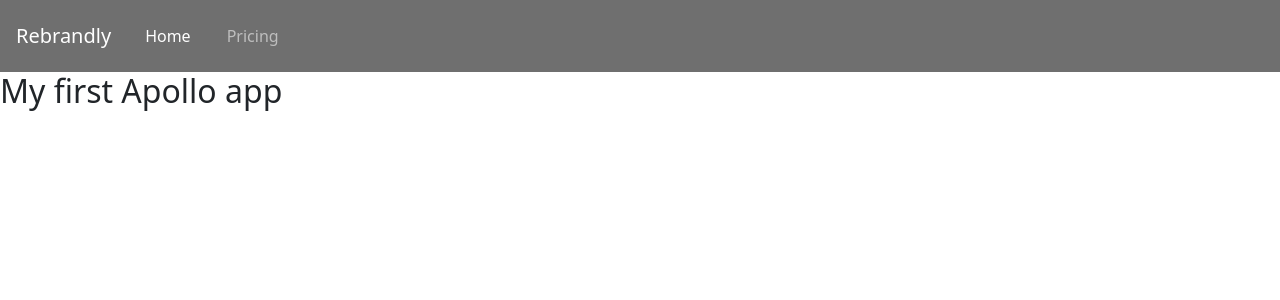
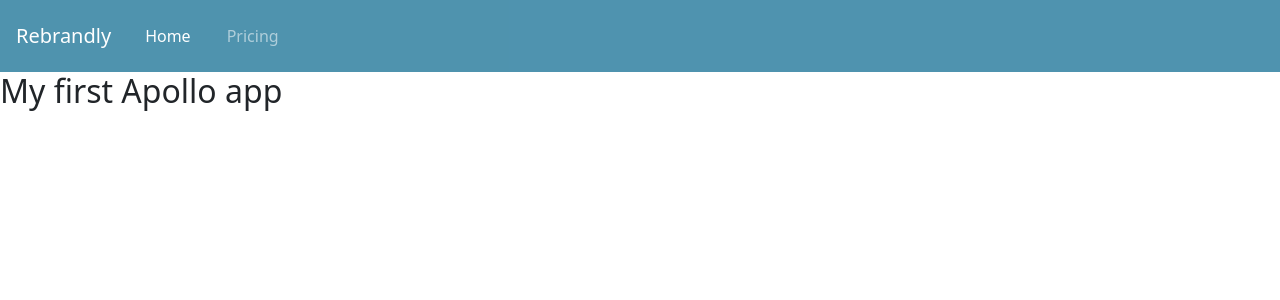
Before and after one commit to andyterwilliger/front-end-headway, a React (Create React App) app: page / in a window 1280 px wide. Shown: the top 300 px of the page. Built offline with nearby package versions, Linux system fonts and the light colour scheme.

Commit message:
color changed on nav bar

```diff
--- a/src/css/nav.css
+++ b/src/css/nav.css
@@ -1,6 +1,6 @@
 .navbar {
   z-index: 99999;
-  background-color: #333333; /*whichever you want*/
+  background-color: #05668d; /*whichever you want*/
   opacity: 0.7; /*0.5 determines transparency value*/
   filter: (opacity=50);
 }
```
